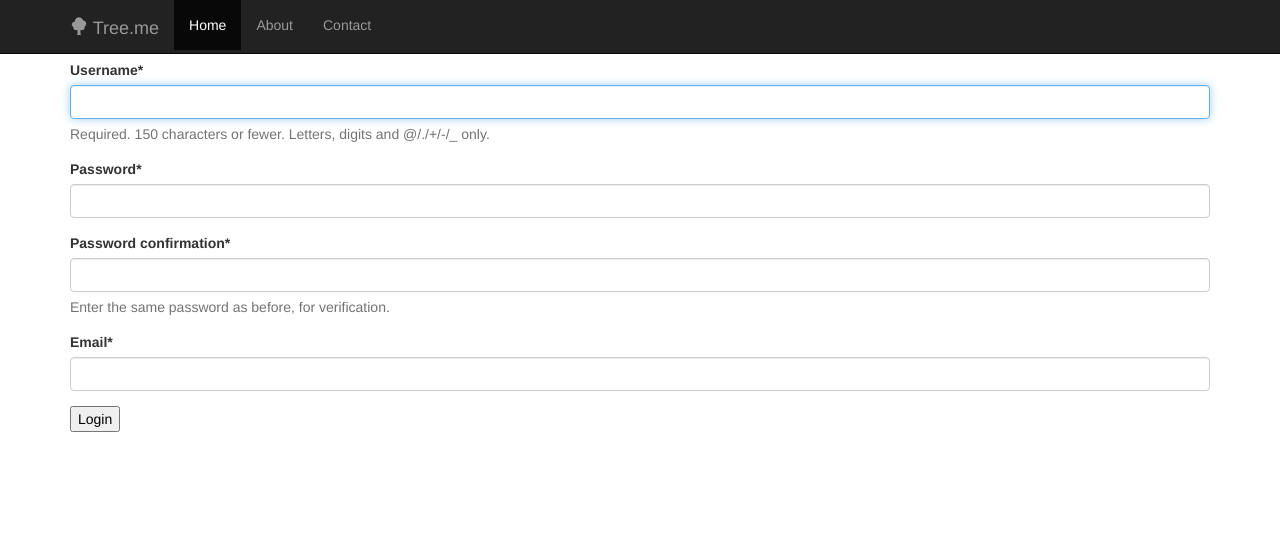
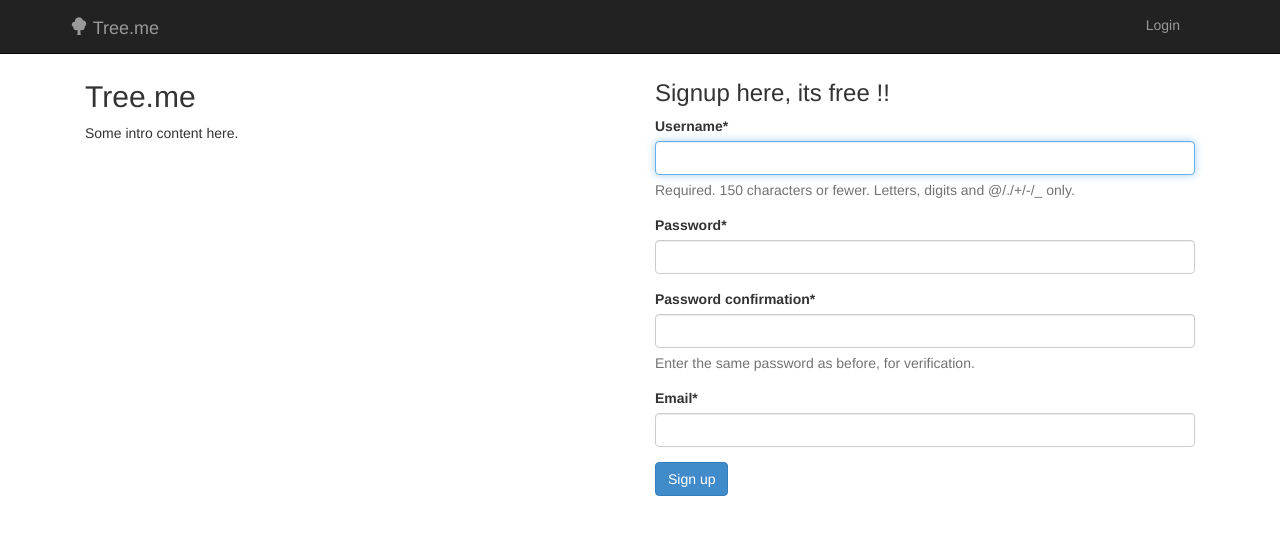
Before and after one commit to bajubullet/twitter-clone, a Django app: page /signup/ in a window 1280 px wide. Shown: the top 535 px of the page. Run offline with Django 3.2, Linux system fonts and the light colour scheme; some libraries are stand-ins or nearby versions.

Commit message:
Added create, update and delete views in posts api and added form helpers in signup form.

```diff
--- a/website/posts/urls.py
+++ b/website/posts/urls.py
@@ -5,7 +5,13 @@ import views
 
 urlpatterns = format_suffix_patterns(patterns('posts.views',
     url(r'^$', 'api_root', name='list-posts'),
-    url(r'^posts/$', views.PostList.as_view(), name='post-list'),
-    url(r'^posts/(?P<pk>[0-9]+)/$', views.PostDetail.as_view(),
-        name='post-detail'),
+    url(r'^posts/$', views.PostViewSet.as_view(
+        {'get': 'list', 'post': 'create'}), name='post-list'),
+    url(r'^posts/(?P<pk>[0-9]+)/$', views.PostViewSet.as_view(
+        {
+          'get': 'retrieve',
+          'put': 'update',
+          'patch': 'partial_update',
+          'delete': 'destroy'
+        }), name='post-detail'),
 ))
--- a/website/profiles/forms.py
+++ b/website/profiles/forms.py
@@ -1,3 +1,5 @@
+from crispy_forms.helper import FormHelper
+from crispy_forms.layout import Submit
 from django import forms
 from django.contrib.auth.forms import UserCreationForm
 from django.contrib.auth.models import ContentType
@@ -30,6 +32,28 @@ def _add_post_permissions(site_user):
 class CreateUserForm(UserCreationForm):
   email = forms.EmailField(required=True)
 
+  class Meta:
+    model = SiteUser
+    fields = ('username',)
+
+  def __init__(self, *args, **kwargs):
+    super(CreateUserForm, self).__init__(*args, **kwargs)
+    self.helper = FormHelper()
+    self.helper.form_id = 'id-signupFrom'
+    self.helper.form_method = 'post'
+    self.helper.form_action = '/signup/'
+    self.helper.add_input(Submit('submit', 'Sign up'))
+
+
+  def clean_username(self):
+    """
+    Checks for unique username.
+    """
+    username = self.cleaned_data['username']
+    if SiteUser.objects.filter(username=username).exists():
+      raise forms.ValidationError(_('User with this username already exists.'))
+    return username
+
   def clean_email(self):
     """
     Checks for unique email address.
--- a/website/profiles/views.py
+++ b/website/profiles/views.py
@@ -23,7 +23,7 @@ def signup(request):
       # Return an 'invalid login' error msg.
       pass
   return render_to_response('profiles/signup.html', RequestContext(request, {
-      'login_form': form,
+      'signup_form': form,
   }))
 
 
--- a/website/templates/base.html
+++ b/website/templates/base.html
@@ -9,7 +9,7 @@
     <meta name="author" content="">
     <link rel="shortcut icon" href="/favicon.png">
 
-    <title>Starter Template for Bootstrap</title>
+    <title>Tree.me</title>
 
     <!-- Bootstrap core CSS -->
     <link rel="stylesheet" href="{% static 'css/bootstrap.min.css' %}">
@@ -38,11 +38,11 @@
           <a class="navbar-brand" href="#"><span class="glyphicon glyphicon-tree-deciduous"></span> Tree.me</a>
         </div>
         <div class="collapse navbar-collapse">
-          <ul class="nav navbar-nav">
-            <li class="active"><a href="#">Home</a></li>
-            <li><a href="#about">About</a></li>
-            <li><a href="#contact">Contact</a></li>
+          {% block navbar %}
+          <ul class="nav navbar-nav pull-right">
+            <li><a href="#">{% if user.username %}{{ user.username }}{% else %}Login{% endif %}</a></li>
           </ul>
+          {% endblock %}
         </div><!--/.nav-collapse -->
       </div>
     </div>
--- a/website/templates/profiles/signup.html
+++ b/website/templates/profiles/signup.html
@@ -1,9 +1,15 @@
 {% extends 'base.html' %}
 {% load crispy_forms_tags %}
 {% block container %}
-<form action="." method="POST" role="form">
-  {% csrf_token %}
-  {{ login_form|crispy }}
-  <input type="submit" value="Login">
-</form>
+<div class="rwo">
+  <div class="col-md-6">
+    <h2>Tree.me</h2>
+    <p>Some intro content here.</p>
+  </div>
+  <div class="col-md-6">
+    <h3>Signup here, its free !!</h3>
+    {% csrf_token %}
+    {% crispy signup_form signup_form.helper %}
+  </div>
+</div>
 {% endblock %}
--- a/website/website/settings.py
+++ b/website/website/settings.py
@@ -172,3 +172,8 @@ LOGGING = {
 # Extra Settings.
 AUTH_USER_MODEL = 'profiles.SiteUser'
 CRISPY_TEMPLATE_PACK = 'bootstrap3'
+REST_FRAMEWORK = {
+    'DEFAULT_PERMISSION_CLASSES': (
+        'rest_framework.permissions.IsAuthenticated',
+    )
+}
--- a/website/website/urls.py
+++ b/website/website/urls.py
@@ -12,7 +12,7 @@ urlpatterns = patterns('',
     # url(r'^admin/doc/', include('django.contrib.admindocs.urls')),
 
     url(r'^admin/', include(admin.site.urls)),
-    url(r'^signup/', signup, name='signup-user'),
+    url(r'^signup/$', signup, name='signup-user'),
     url(r'^posts/', include('posts.urls')),
     url(r'^api-auth/', include('rest_framework.urls',
         namespace='rest_framework')),
```
Also changed, not shown: website/posts/views.py (+5 -7 lines).
